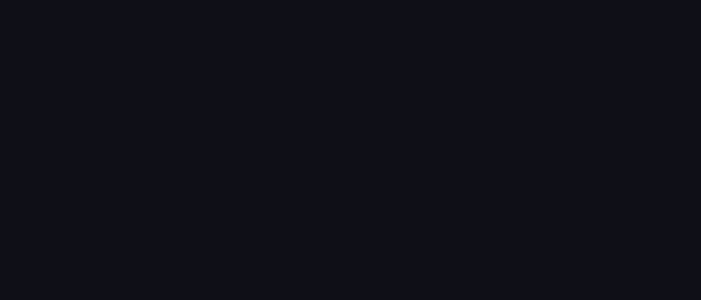
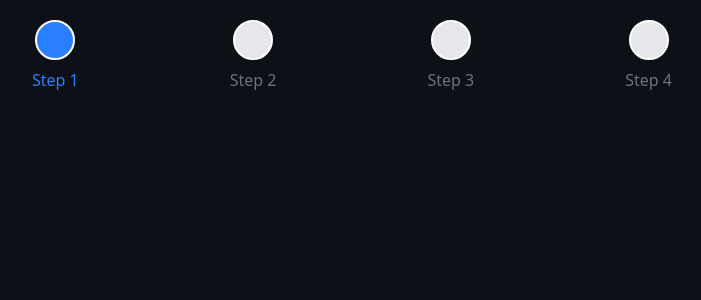
Before and after one commit to G1DY/FramerMotion, a React (Vite) app in the folder FramerMotionProjects/: page / in a window 1280 px wide. Shown: the top 300 px of the page, without its empty margins (288-989 px from the left). Built offline with nearby package versions, Linux system fonts and the light colour scheme.

Commit message:
ProgressSteps Project

```diff
--- a/FramerMotionProjects/src/ProgressSteps/ProgressSteps.tsx
+++ b/FramerMotionProjects/src/ProgressSteps/ProgressSteps.tsx
@@ -10,6 +10,38 @@
 
 const ProgressSteps = () => {
   const [currentStep, setCurrentStep] = useState(0);
-  return <div className="flex flex-col items-center p-5"></div>;
+  return (
+    <div className="flex flex-col items-center p-5">
+      <div className="relative flex justify-between mb-5 w-[40rem]">
+        <motion.div
+          className="absolute h-1 bg-blue-500 mt-[1rem]"
+          style={{
+            width: `${((currentStep + 0) / steps.length) * 130}%`,
+            transition: "width 0.3s ease",
+          }}
+        />
+        {steps.map((step, index) => (
+          <div key={index} className="relative flex flex-col items-center">
+            <motion.div
+              className={`h-10 w-10 flex justify-center items-center rounded-full border-2 ${
+                index <= currentStep ? "bg-blue-500" : "bg-gray-200"
+              }`}
+              whileHover={{ scale: 1.1 }}
+              transition={{ duration: 0.2 }}
+            >
+              {index < currentStep ? "✅" : null}
+            </motion.div>
+            <p
+              className={`mt-2 ${
+                index <= currentStep ? "text-blue-500" : "text-gray-500"
+              }`}
+            >
+              {step.title}
+            </p>
+          </div>
+        ))}
+      </div>
+    </div>
+  );
 };
 export default ProgressSteps;
```
